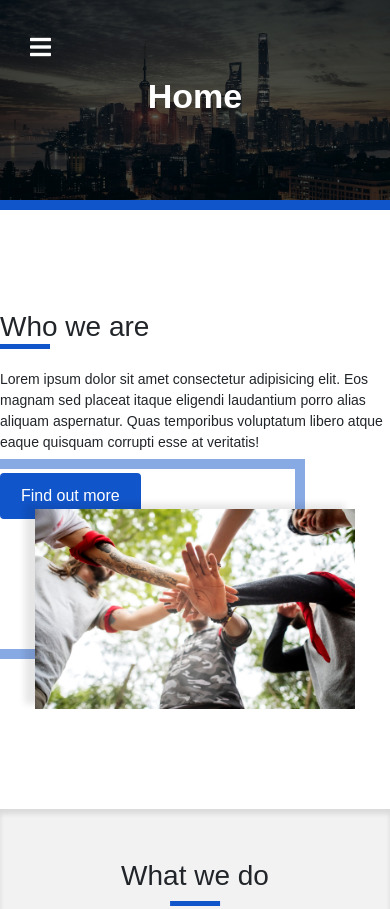
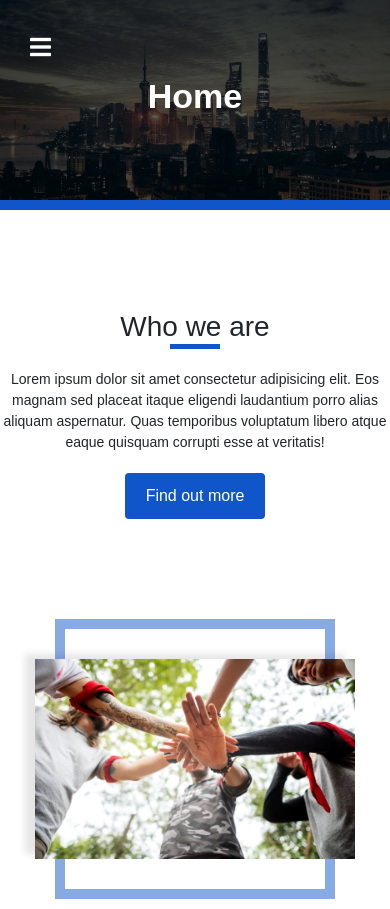
Before and after one commit to axentioialexandru95/regiistek, a website: page index.html in a window 390 px wide. Shown: the top 909 px of the page. Drawn offline with nearby package versions, Linux system fonts and the light colour scheme.

Commit message:
Added responsiveness on layout

```diff
--- a/assets/sass/main.sass
+++ b/assets/sass/main.sass
@@ -450,3 +450,22 @@ body
         margin-top: 20px !important
     .sidebar-menu .language
         margin-top: 0px
+
+@media screen and (max-width: 719px)
+    .ordinary-text
+        text-align: center
+        .hr-blue
+            position: relative
+            left: 50%
+            transform: translateX(-50%)
+    .ordinary-image
+        margin-top: 150px
+@media screen and (max-width: 480px)
+    .ordinary-image .background-border
+        top: -40px;
+        z-index: -1;
+        right: 20px;
+        left: 20px;
+        bottom: -40px;
+    .copyright
+        padding: 10px 30px
--- a/index.html
+++ b/index.html
@@ -4,9 +4,9 @@
     <meta charset="UTF-8">
     <meta name="viewport" content="width=device-width, initial-scale=1.0">
     <meta http-equiv="X-UA-Compatible" content="ie=edge">
-    <link rel="stylesheet" href="node_modules/bootstrap/dist/css/bootstrap.min.css">
     <title>Regiistek - INC</title>
     <!-- Fonts -->
+    <link rel="stylesheet" href="https://stackpath.bootstrapcdn.com/bootstrap/4.1.3/css/bootstrap.min.css">
     <link rel="stylesheet" href="https://use.fontawesome.com/releases/v5.3.1/css/all.css" integrity="sha384-mzrmE5qonljUremFsqc01SB46JvROS7bZs3IO2EmfFsd15uHvIt+Y8vEf7N7fWAU" crossorigin="anonymous">
     <!-- Stylesheet -->
     <link rel="stylesheet" href="assets/css/main.css">
@@ -133,7 +133,7 @@
     </div>
     <!-- Content -->
     <script src="https://cdnjs.cloudflare.com/ajax/libs/jquery/3.3.1/jquery.min.js"></script>
-    <script src="node_modules/bootstrap/dist/js/bootstrap.js"></script>
+    <script src="https://stackpath.bootstrapcdn.com/bootstrap/4.1.3/js/bootstrap.min.js"></script>
     <script src="/assets/js/main.js"></script>
 </body>
 </html>
```
Also changed, not shown: assets/css/main.css.
